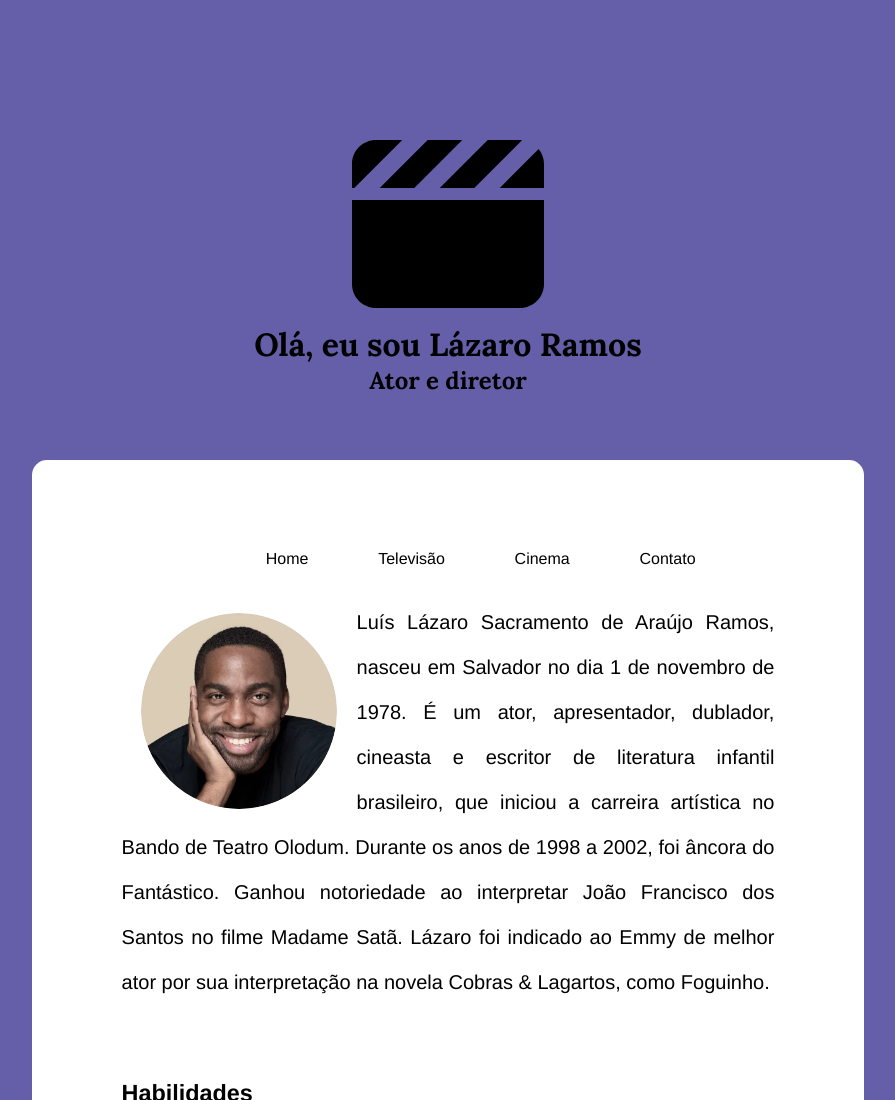
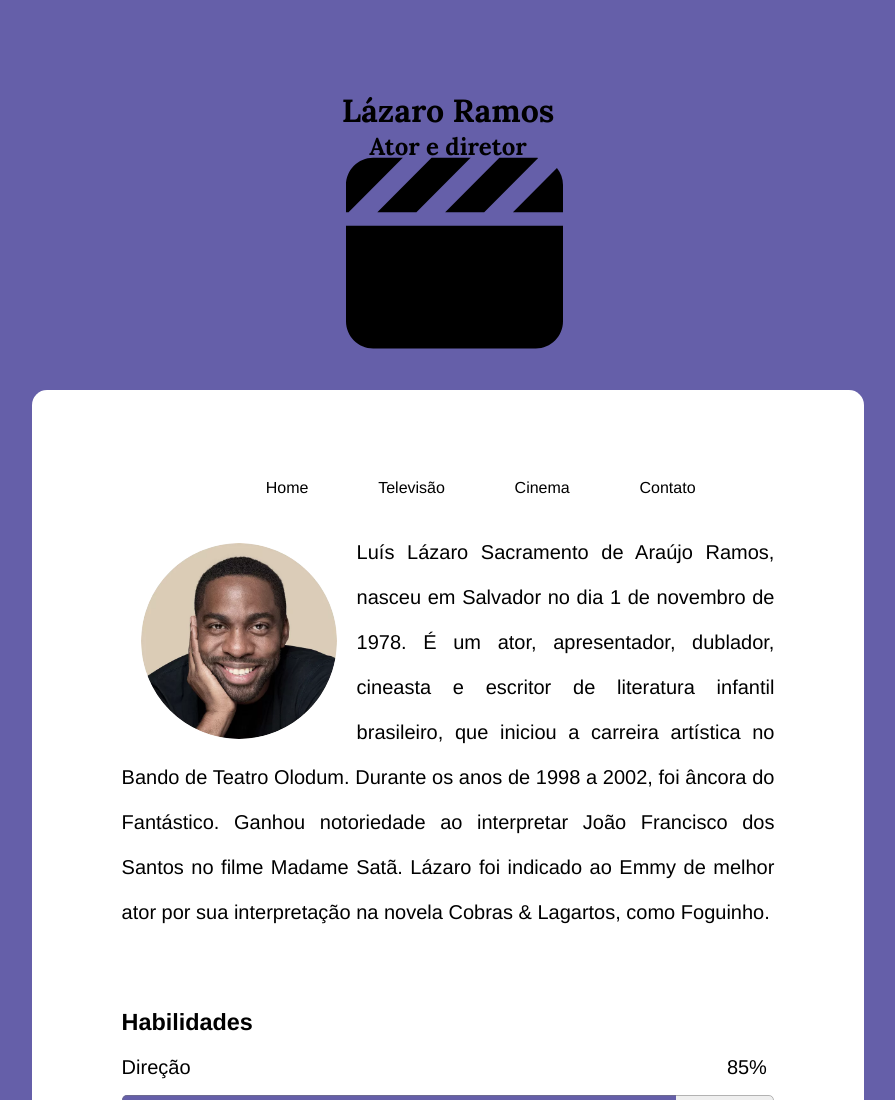
Before and after one commit to Gabriels999/D2.5, a plain HTML site: page index.html in a window 1280 px wide. Shown: the top 1100 px of the page, without its empty margins (192-1087 px from the left). Drawn offline with Linux system fonts and the light colour scheme.

Commit message:
Adjusting the layout

```diff
--- a/index.html
+++ b/index.html
@@ -16,7 +16,7 @@
   <body>
     <div class="ext-text">
       <img src="./clapperboard-solid.svg" alt="" />
-      <h1>Olá, eu sou Lázaro Ramos</h1>
+      <h1>Lázaro Ramos</h1>
       <h2>Ator e diretor</h2>
     </div>
     <div class="container">
--- a/style.css
+++ b/style.css
@@ -5,8 +5,9 @@
 }
 body {
   background-color: #655fa9;
-  padding: 10% 0;
   font-family: "Lora", serif;
+  padding-top: 7%;
+  padding-bottom: 10%;
 }
 a {
   text-decoration: none;
@@ -14,11 +15,15 @@ a {
 }
 .ext-text {
   text-align: center;
-  margin-bottom: 5%;
+  height: 300px;
   font-weight: 700;
+  clip-path: inset(0);
 }
 .ext-text > img {
-  width: 15%;
+  width: 17%;
+  position: fixed;
+  top: 18%;
+  left: 42%;
 }
 .container {
   background-color: white;
```
